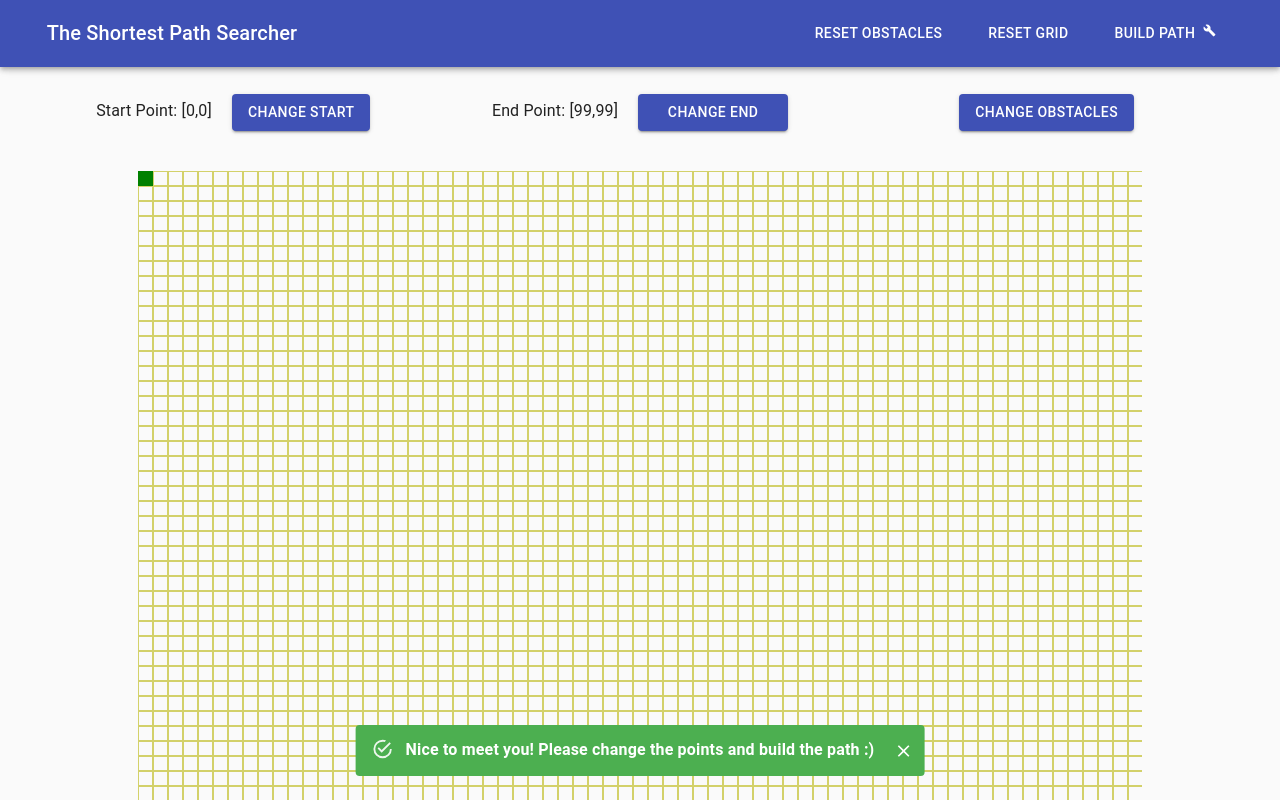
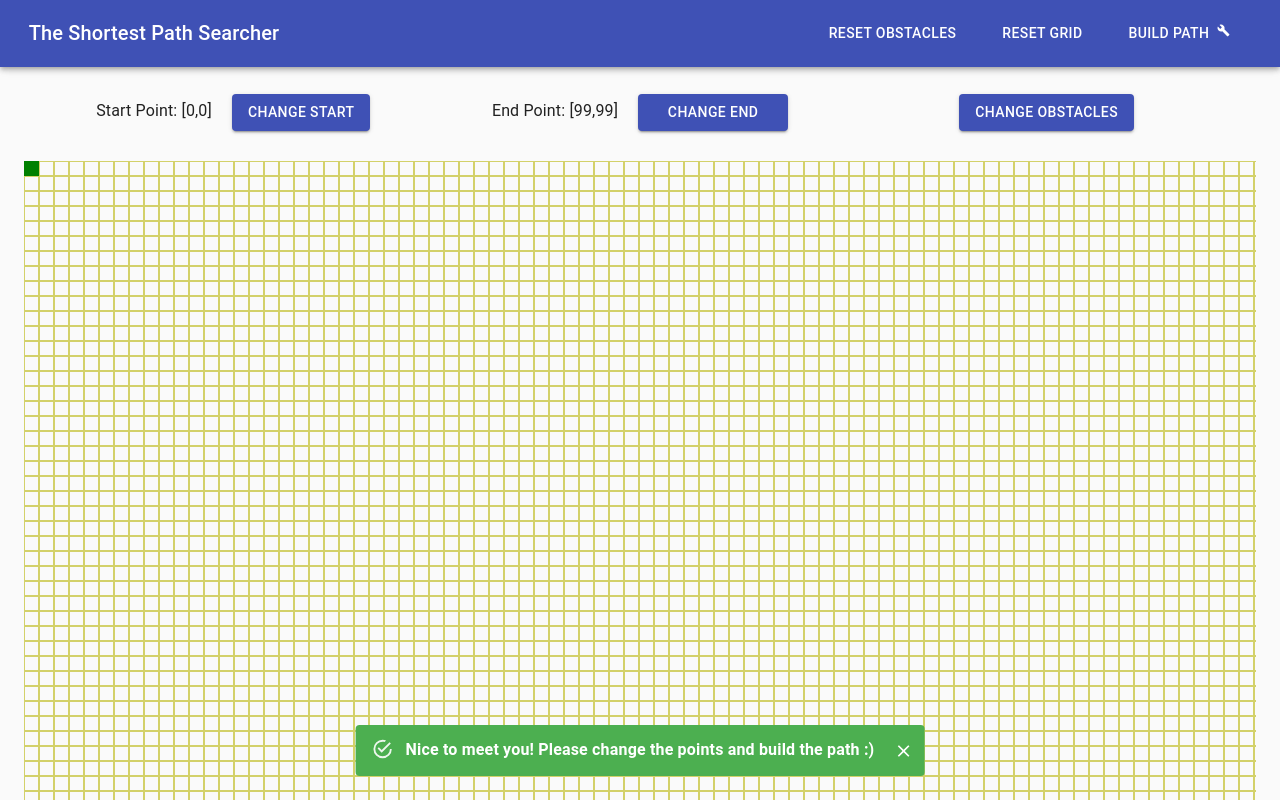
Before and after one commit to katrinDev/shortest-path, a React (Create React App) app: page / in a window 1280 px wide. Shown: the top 800 px of the page. Built offline with nearby package versions, Linux system fonts and the light colour scheme.

Commit message:
fix grid styles

```diff
--- a/src/components/appBar/HideAppBar.tsx
+++ b/src/components/appBar/HideAppBar.tsx
@@ -70,7 +70,6 @@ export default function HideAppBar(props: Props) {
         <CssBaseline />
         <HideOnScroll {...props}>
           <AppBar>
-            <Toolbar>
             <Grid
               container
               spacing={2}
@@ -78,9 +77,7 @@ export default function HideAppBar(props: Props) {
               alignItems="center"
             >
               <Grid item xs={3}>
-                  <Typography variant="h6">
-                    The Shortest Path Searcher
-                  </Typography>
+                <Typography variant="h6">The Shortest Path Searcher</Typography>
               </Grid>
 
               <Grid item xs={5}>
@@ -109,7 +106,6 @@ export default function HideAppBar(props: Props) {
                 <BuildIcon style={{ marginTop: 20, fontSize: "small" }} />
               </Grid>
             </Grid>
-            </Toolbar>
           </AppBar>
         </HideOnScroll>
         <Toolbar />
--- a/src/components/mainGrid/MainGrid.css
+++ b/src/components/mainGrid/MainGrid.css
@@ -1,7 +1,6 @@
 .list {
-  padding: 10px;
   height: calc(100vh - 20px);
-  width: 80vw;
+  width: 100vw;
 }
 
 .cell {
--- a/src/components/mainGrid/MainGrid.tsx
+++ b/src/components/mainGrid/MainGrid.tsx
@@ -189,7 +189,7 @@ export default observer(function MainGrid() {
 
   return (
     <>
-      <Container style={{ display: "flex", justifyContent: "center" }}>
+      <Container style={{ display: "flex" }}>
         <div className="list">
           <AutoSizer>
             {({ width, height }) => (
```
Lines whose indentation alone changed are shown as unchanged.
